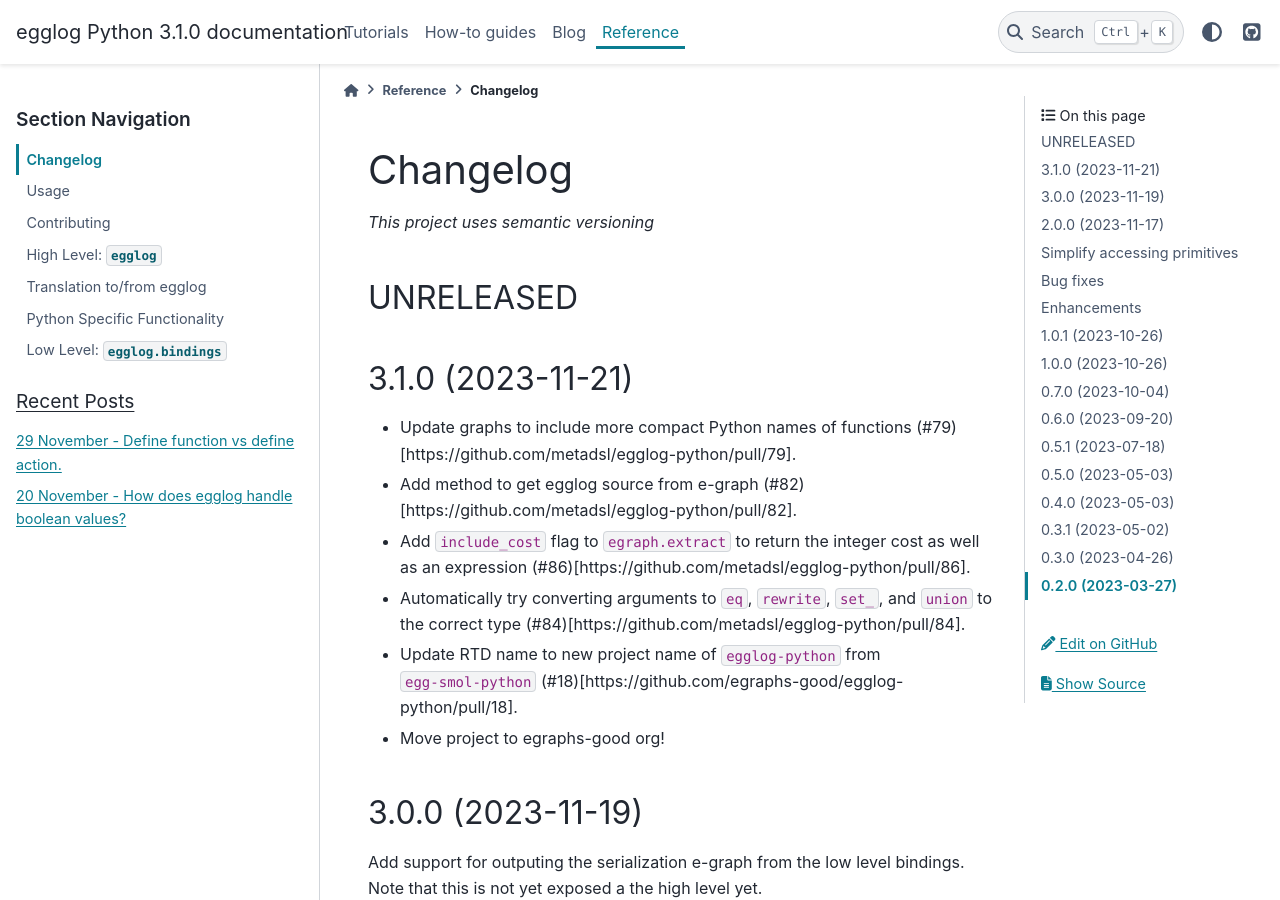
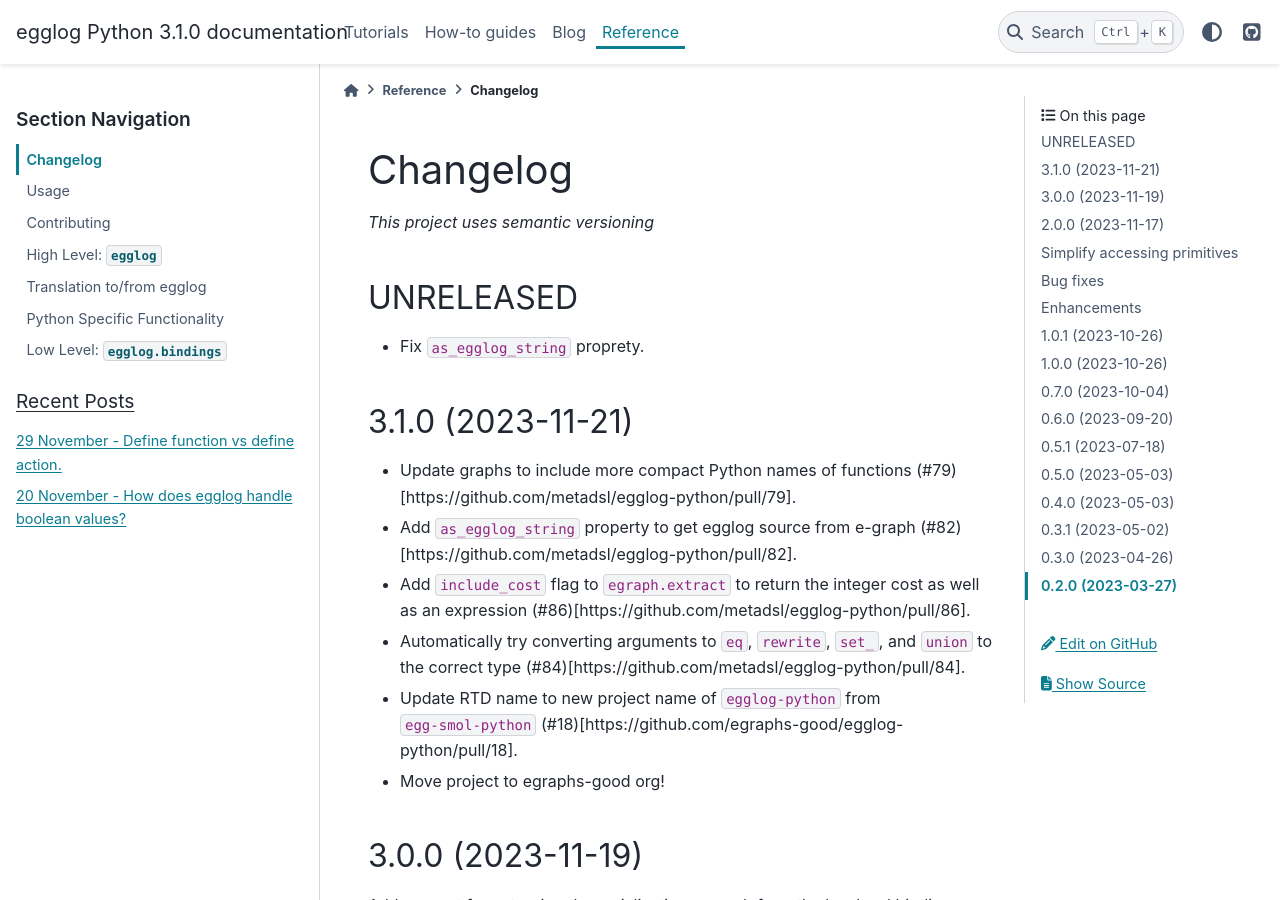
Before and after one commit to egraphs-good/egglog-python, a Sphinx documentation site: the page built from docs/changelog.md, in a window 1280 px wide and 900 px high. Built offline with Sphinx 7.4.7 and the PyData theme 0.15.4, drawn with Linux system fonts in a browser that asks for light colours; pages that are not in the unit, such as notebooks, are missing from menus; comment, search, counter and statistics services are not loaded; the version number is read from the project's files by our own code.

```diff
--- a/docs/changelog.md
+++ b/docs/changelog.md
@@ -4,10 +4,12 @@ _This project uses semantic versioning_
 
 ## UNRELEASED
 
+- Fix `as_egglog_string` proprety.
+
 ## 3.1.0 (2023-11-21)
 
 - Update graphs to include more compact Python names of functions (#79)[https://github.com/metadsl/egglog-python/pull/79].
-- Add method to get egglog source from e-graph (#82)[https://github.com/metadsl/egglog-python/pull/82].
+- Add `as_egglog_string` property to get egglog source from e-graph (#82)[https://github.com/metadsl/egglog-python/pull/82].
 - Add `include_cost` flag to `egraph.extract` to return the integer cost as well as an expression (#86)[https://github.com/metadsl/egglog-python/pull/86].
 - Automatically try converting arguments to `eq`, `rewrite`, `set_`, and `union` to the correct type (#84)[https://github.com/metadsl/egglog-python/pull/84].
 - Update RTD name to new project name of `egglog-python` from `egg-smol-python` (#18)[https://github.com/egraphs-good/egglog-python/pull/18].
```
Also changed, not shown: 1 other file.
